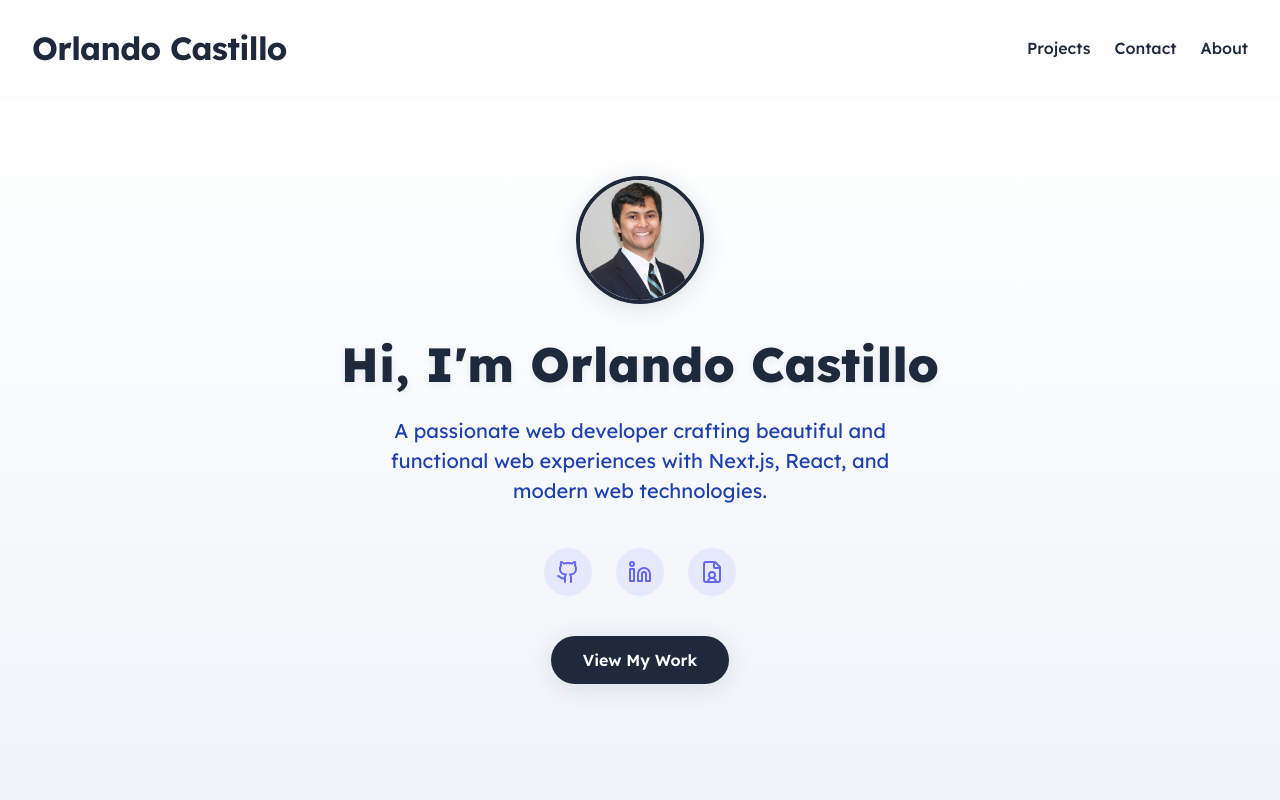
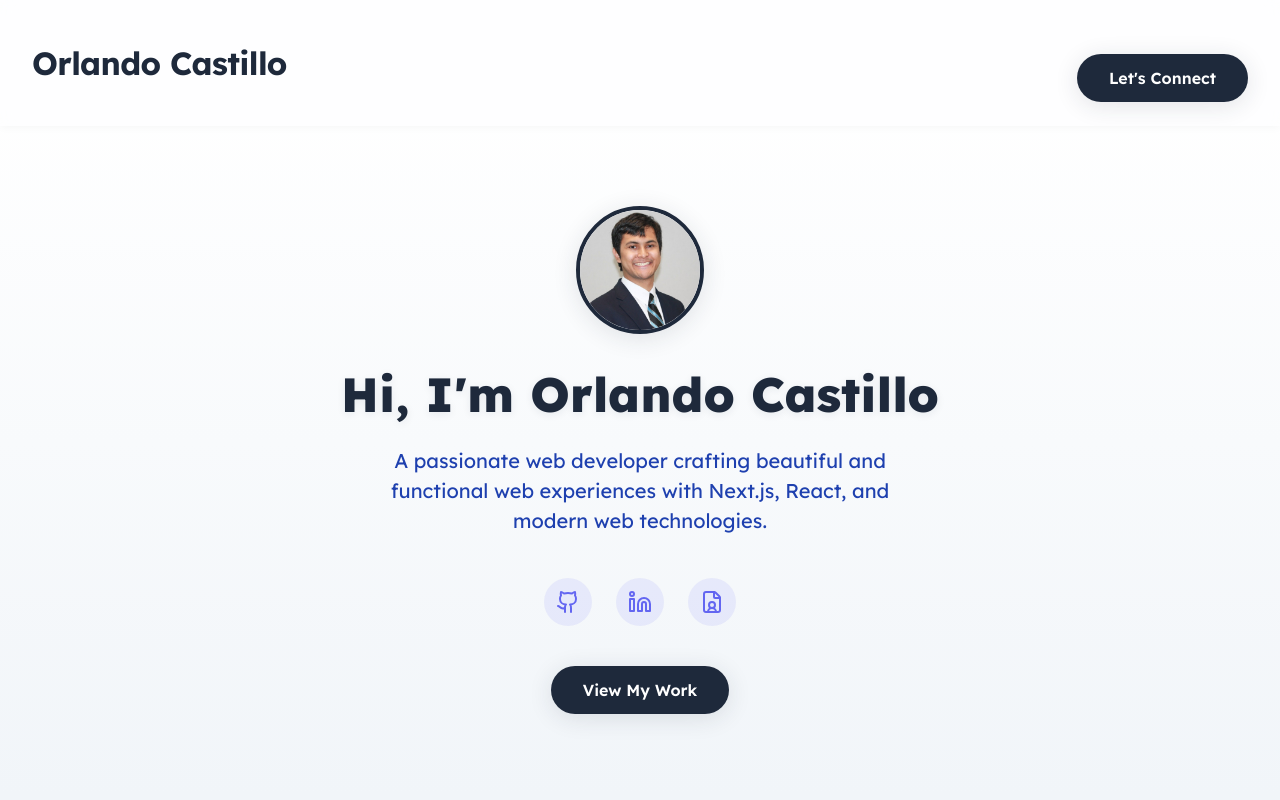
Before and after one commit to OrlandoC017/Orlando-Castillo-Portfolio-v3, a Next.js app: page / in a window 1280 px wide. Shown: the top 800 px of the page. Built offline with nearby package versions, Linux system fonts and the light colour scheme.

Commit message:
header fix

```diff
--- a/app/components/AboutModal.tsx
+++ b/app/components/AboutModal.tsx
@@ -33,10 +33,8 @@ export default function AboutModal({ show, onClose }: { show: boolean; onClose:
     <div className="modal-overlay" onClick={onClose}>
       <div className="modal-content" onClick={e => e.stopPropagation()}>
         <div className="modal-left">
-          <h2>About Me</h2>
           <div className="modal-about-text">
             <p>
-              Hi! I'm Orlando Castillo, a web developer passionate about building beautiful and functional web experiences.<br /><br />
               If you're looking for a developer who combines technical expertise with creativity and a drive for results, let's connect! I'm eager to bring my skills and energy to a forward-thinking team. <b>Recruiters and hiring managers:</b> feel free to reach out—I'd love to discuss how I can contribute to your organization and help build something amazing together.
             </p>
           </div>
--- a/app/globals.css
+++ b/app/globals.css
@@ -130,7 +130,7 @@ html {
   border-right: 1px solid #e5e7eb;
   display: flex;
   flex-direction: column;
-  justify-content: flex-start;
+  justify-content: center;
 }
 .modal-about-text {
   margin-bottom: 1.5rem;
@@ -342,6 +342,13 @@ body {
 }
 .header-nav a:hover {
   color: #6366f1;
+}
+
+.header-btn--wrapper {
+  display: flex;
+  align-items: center;
+  justify-content: center;
+  height: auto;
 }
 
 .hero-section {
--- a/app/page.tsx
+++ b/app/page.tsx
@@ -13,9 +13,8 @@ export default function Home() {
       <header className="header">
         <div className="header-title">Orlando Castillo</div>
         <nav className="header-nav">
-          <a href="#projects">Projects</a>
-          <a href="#contact">Contact</a>
-          <a href="#" onClick={e => { e.preventDefault(); setShowModal(true); }}>About</a>
+          <div className="header-btn--wrapper"><button className="hero-btn" onClick={e => { e.preventDefault(); setShowModal(true); }}>Let's Connect</button></div>
+
         </nav>
       </header>
 
```
